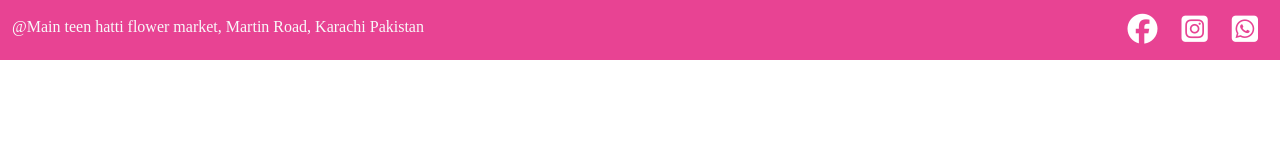
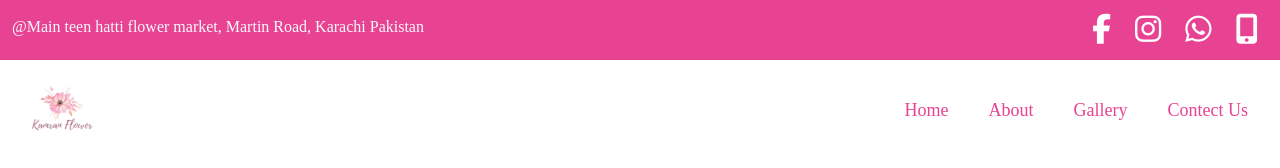
Before and after one commit to haseeburehman01/Flower-shop, a plain HTML site: page index.html in a window 1280 px wide. Drawn offline with nearby package versions, Linux system fonts and the light colour scheme.

Commit message:
navbar created

```diff
--- a/Assets/Styles/style.css
+++ b/Assets/Styles/style.css
@@ -3,6 +3,12 @@
     padding: 0;
     box-sizing: border-box;
     font-family: poppins;
+}
+
+body a {
+    text-decoration: none;
+    color: var(--pink);
+    font-size: 18px
 }
 
 :root {
@@ -21,4 +27,13 @@
     font-size: 30px;
     color: var(--text);
     margin: 10px;
+    cursor: pointer;
 }
+
+.main-logo img {
+    width: 100px;
+}
+
+.nav-text a {
+    margin: 20px;
+}
--- a/index.html
+++ b/index.html
@@ -23,19 +23,37 @@
                 <h6 class="mt-2 text-light">@Main teen hatti flower market, Martin Road, Karachi Pakistan</h6>
             </div>
             <div class="nav-icon mt-1">
-                <i class="fa-brands fa-facebook"></i>
-                <i class="fa-brands fa-square-instagram"></i>
-                <i class="fa-brands fa-square-whatsapp"></i>
+                <i class="fa-brands fa-facebook-f"></i>
+                <i class="fa-brands fa-instagram"></i>
+                <i class="fa-brands fa-whatsapp"></i>
+                <i class="fa-solid fa-mobile-screen-button"></i>
             </div>
         </div>
     </nav>
 
-    <nav class="second-nav">
-        <div>
-
+    <nav class="second-nav container-fluid">
+        <div class="main-logo d-flex justify-content-between align-items-center">
+            <img src="./Assets/Images/main-logo.png" alt="">
+            <div class="nav-text d-none d-lg-flex">
+                <a href="#">Home</a>
+                <a href="#">About</a>
+                <a href="#">Gallery</a>
+                <a href="#">Contect Us</a>
+                <div class="d-md-flex d-lg-none">
+                    <i class="fa-solid fa-bars"></i>
+                </div>
+            </div>
         </div>
     </nav>
 
+    <!-- Navbar Ended -->
+
+    <!-- Hero Section Started -->
+    <section class="container-fluid">
+
+    </section>
+
+    <!-- Hero Section Ended -->
 
 
 
```
